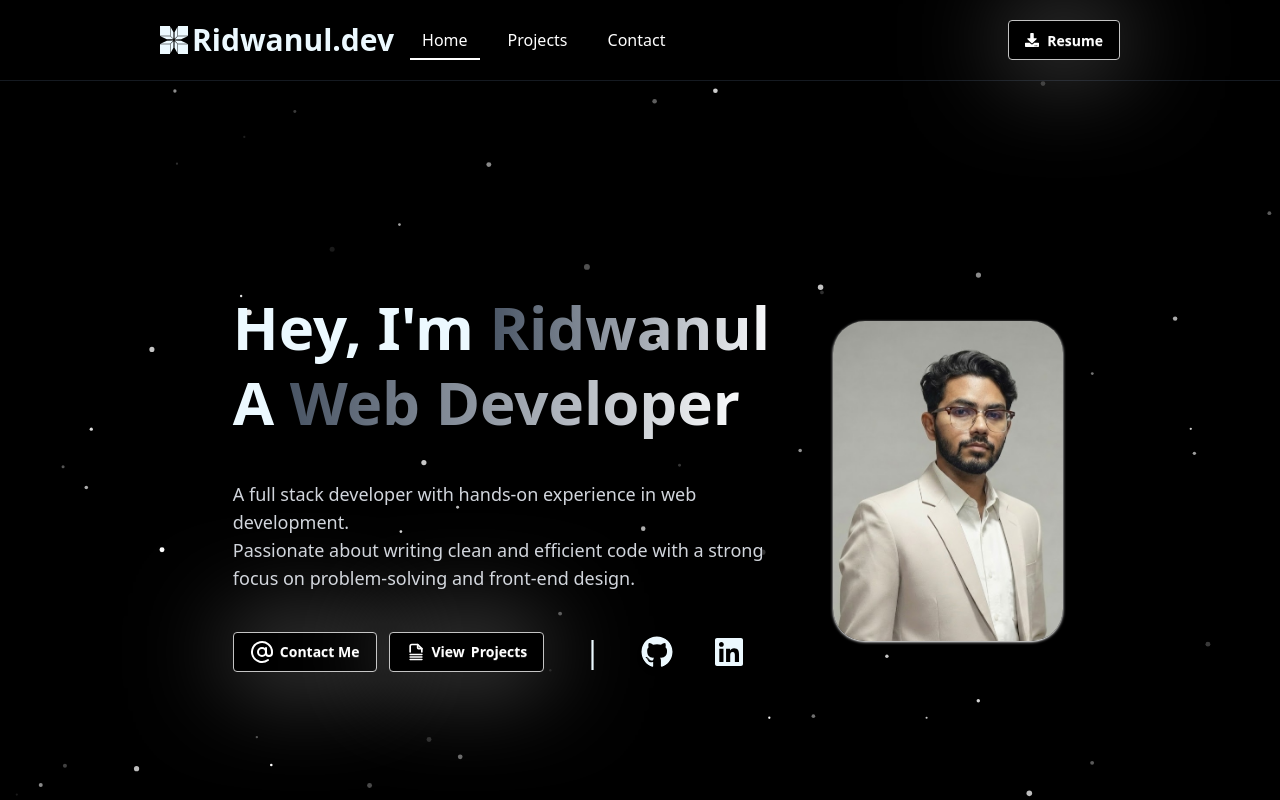
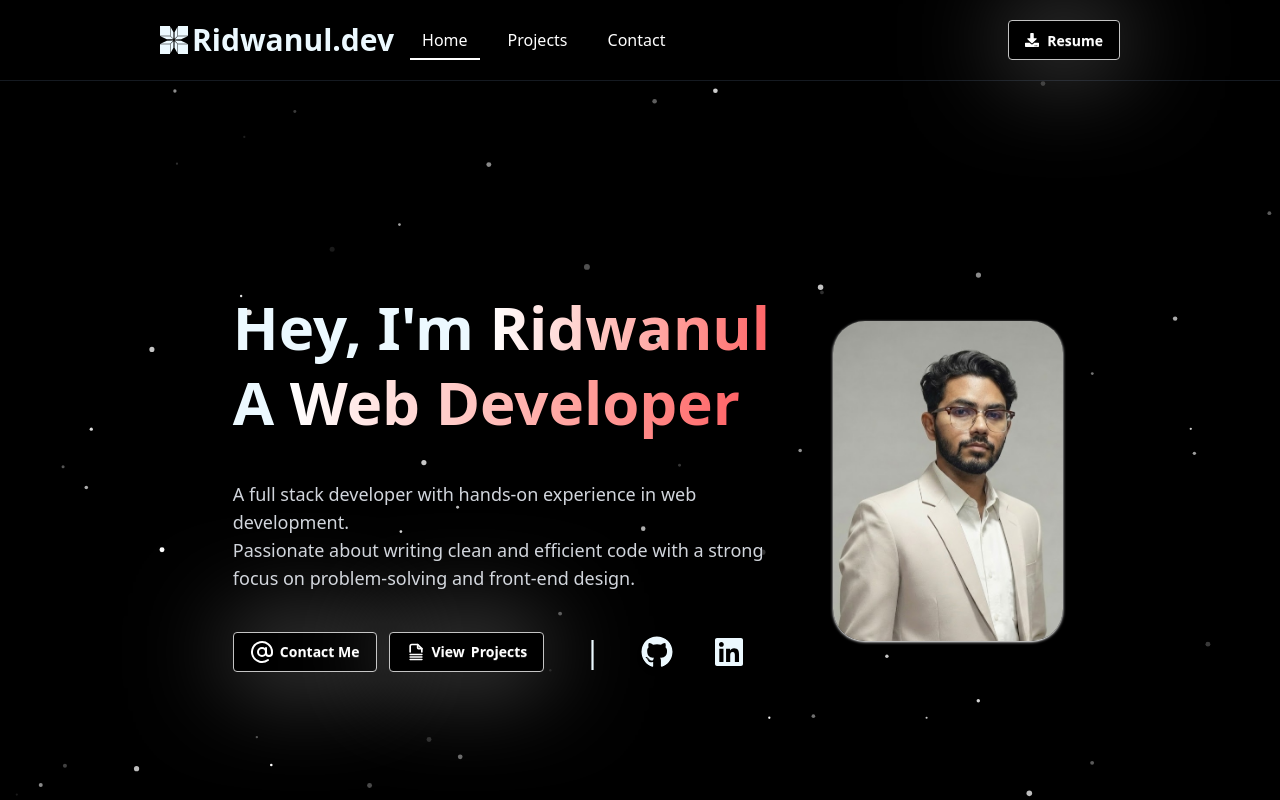
Before and after one commit to Zauwad/Portfolio, a React (Vite) app: page / in a window 1280 px wide. Shown: the top 800 px of the page. Built offline with nearby package versions, Linux system fonts and the light colour scheme.

Commit message:
feat: update banner text gradient colors for improved visibility

```diff
--- a/src/Components/Home/Banner.jsx
+++ b/src/Components/Home/Banner.jsx
@@ -79,14 +79,14 @@
                     <div className="upper-part">
                         <h1 className="text-3xl sm:text-4xl md:text-5xl lg:text-6xl font-bold leading-tight">
                             Hey, I'm{" "}
-                            <span className="bg-gradient-to-r from-gray-600 to-gray-50 bg-clip-text text-transparent">
+                            <span className="bg-gradient-to-r from-white to-red-400 bg-clip-text text-transparent">
                                 Ridwanul
                             </span>
                         </h1>
 
                         <h1 className="text-3xl sm:text-4xl md:text-5xl lg:text-6xl font-bold leading-tight">
                             A{" "}
-                            <span className="bg-gradient-to-r from-gray-600 to-gray-50 bg-clip-text text-transparent">
+                            <span className="bg-gradient-to-r from-white to-red-400 bg-clip-text text-transparent">
                                 Web Developer
                             </span>
                         </h1>
```
